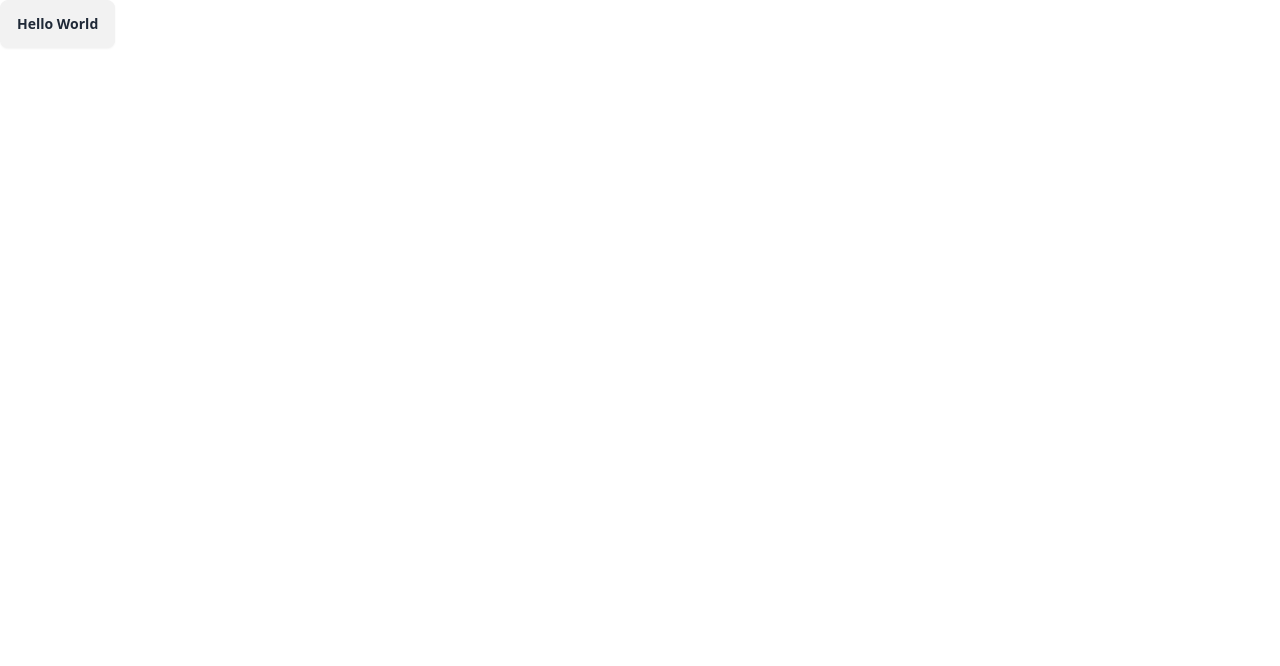
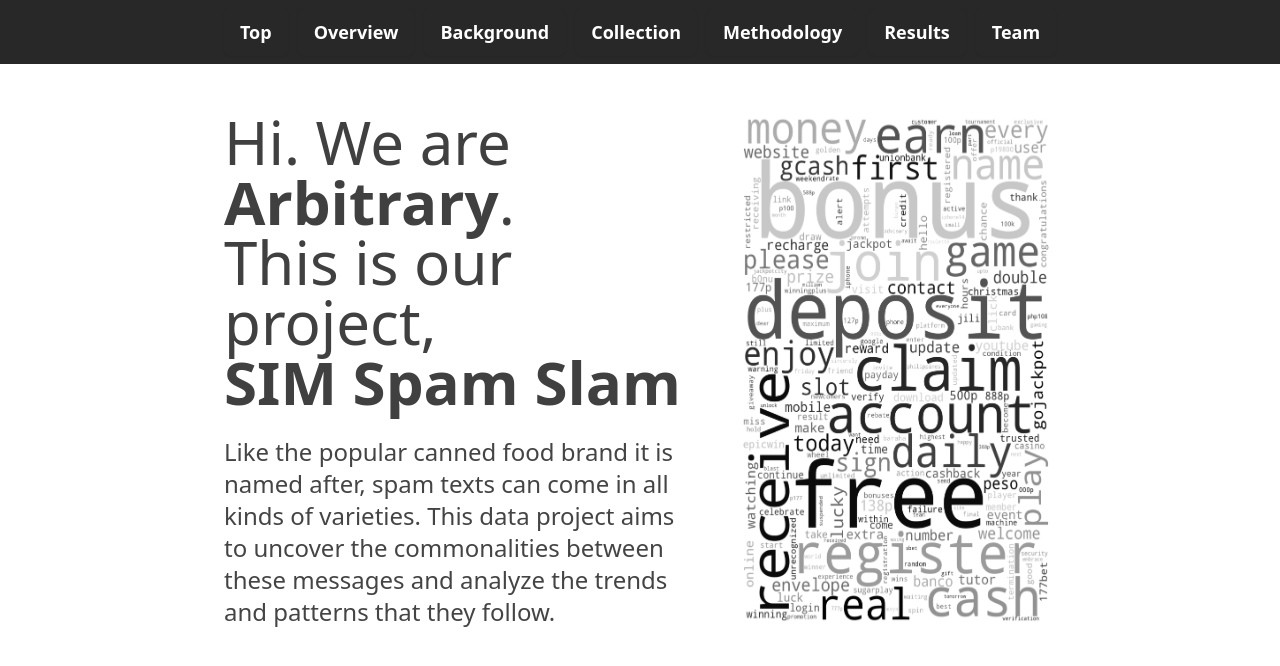
Before and after one commit to KindaExists/CS132-Arbitrary, a SvelteKit app: page / in a window 1280 px wide. Shown: the top 666 px of the page. Built offline with nearby package versions, Linux system fonts and the light colour scheme.

Commit message:
feat: add navbar & top section

```diff
--- a/package.json
+++ b/package.json
@@ -15,6 +15,7 @@
 		"@sveltejs/adapter-auto": "^3.0.0",
 		"@sveltejs/kit": "^2.0.0",
 		"@sveltejs/vite-plugin-svelte": "^3.0.0",
+		"@tailwindcss/typography": "^0.5.13",
 		"@types/eslint": "^8.56.7",
 		"autoprefixer": "^10.4.19",
 		"daisyui": "^4.12.2",
--- a/src/app.html
+++ b/src/app.html
@@ -6,7 +6,7 @@
 		<meta name="viewport" content="width=device-width, initial-scale=1" />
 		%sveltekit.head%
 	</head>
-	<body data-sveltekit-preload-data="hover">
+	<body data-sveltekit-preload-data="hover" class="h-full w-full font-sans font-light text-neutral-700 bg-paper bg-repeat">
 		<div style="display: contents">%sveltekit.body%</div>
 	</body>
 </html>
--- a/src/routes/+layout.svelte
+++ b/src/routes/+layout.svelte
@@ -2,4 +2,14 @@
     import '../app.css';
 </script>
 
+<nav class="navbar bg-primary justify-center gap-2 sticky top-0">
+    <a href="#top" class="btn btn-primary hover:bg-neutral-700 text-lg">Top</a>
+    <a href="#top" class="btn btn-primary hover:bg-neutral-700 text-lg">Overview</a>
+    <a href="#top" class="btn btn-primary hover:bg-neutral-700 text-lg">Background</a>
+    <a href="#top" class="btn btn-primary hover:bg-neutral-700 text-lg">Collection</a>
+    <a href="#top" class="btn btn-primary hover:bg-neutral-700 text-lg">Methodology</a>
+    <a href="#top" class="btn btn-primary hover:bg-neutral-700 text-lg">Results</a>
+    <a href="#top" class="btn btn-primary hover:bg-neutral-700 text-lg">Team</a>
+</nav>
+
 <slot />
--- a/src/routes/+page.svelte
+++ b/src/routes/+page.svelte
@@ -1 +1,19 @@
-<button class="btn">Hello World</button>
+<script>
+    import wordcloud from '$lib/images/wordcloud.png';
+</script>
+
+<article class="bg-white flex flex-row px-56 py-12 gap-12">
+    <div class="flex flex-col justify-center gap-6">
+        <h1 class="text-6xl">
+            Hi. We are <strong class="font-bold">Arbitrary</strong>. <br/>
+            This is our project, <br/>
+            <strong class=font-bold>SIM Spam Slam</strong>
+        </h1>
+        <p class="prose text-2xl">
+            Like the popular canned food brand it is named after, spam texts can come in all
+            kinds of varieties. This data project aims to uncover the commonalities between
+            these messages and analyze the trends and patterns that they follow.
+        </p>
+    </div>
+    <img src={wordcloud} alt="word cloud" class="aspect-auto w-80"/>
+</article>
--- a/tailwind.config.js
+++ b/tailwind.config.js
@@ -1,12 +1,37 @@
-import daisyui from 'daisyui'
+import typography from '@tailwindcss/typography';
+import defaultTheme from 'tailwindcss/defaultTheme';
+import daisyui from 'daisyui';
 
 /** @type {import('tailwindcss').Config} */
 export default {
   content: ['./src/**/*.{html,js,svelte,ts}'],
   theme: {
-    extend: {},
+    extend: {
+      backgroundImage: {
+        'paper': "url('./src/lib/images/bg.png')"
+      },
+    },
   },
   plugins: [
+    typography,
     daisyui,
   ],
+  daisyui: {
+    themes: [
+      {
+        main: {
+          "primary": "#282828",
+          "primary-content": "#ffffff",
+          "secondary": "#4b5563",
+          "accent": "#fb7185",
+          "neutral": "#a8a29e",
+          "base-100": "#fafafa",
+          "info": "#9ca3af",
+          "success": "#a3e635",
+          "warning": "#fbbf24",
+          "error": "#db2777",
+        },
+      },
+    ],
+  },
 }
```
Also changed, not shown: src/app.css (+26 -0 lines), src/lib/images/bg.png (added), 1 other file (tests, documents, lock files or other folders).
